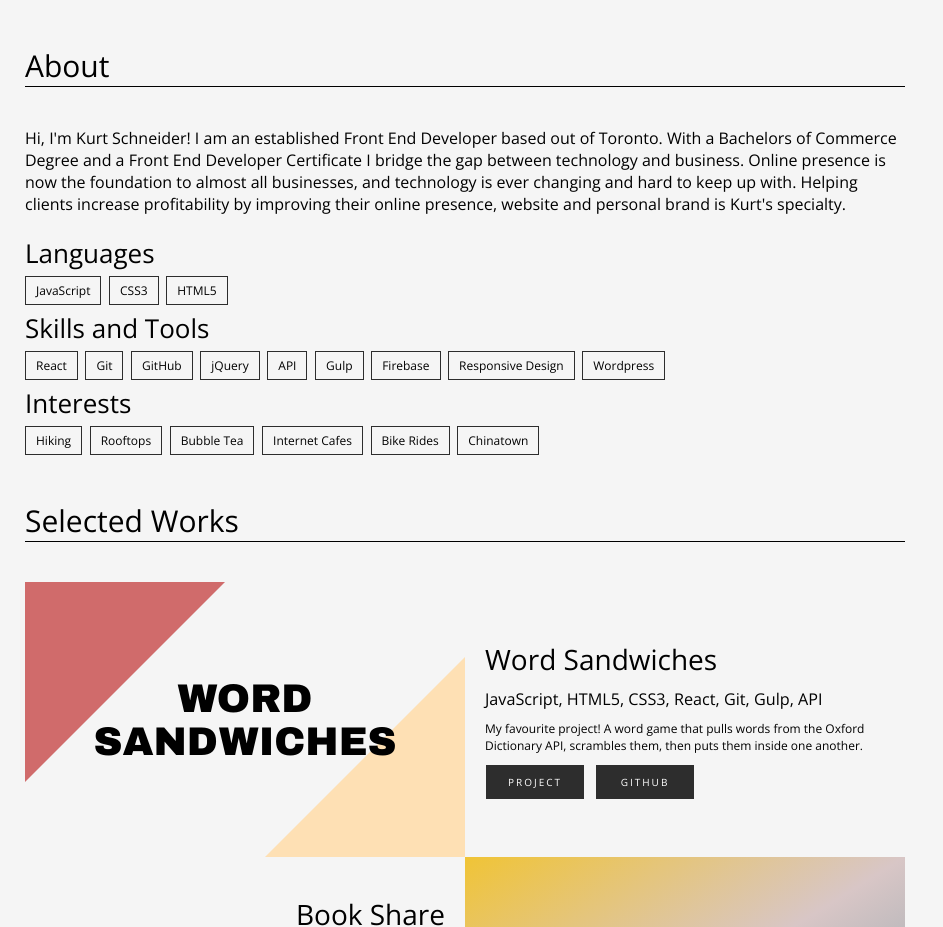
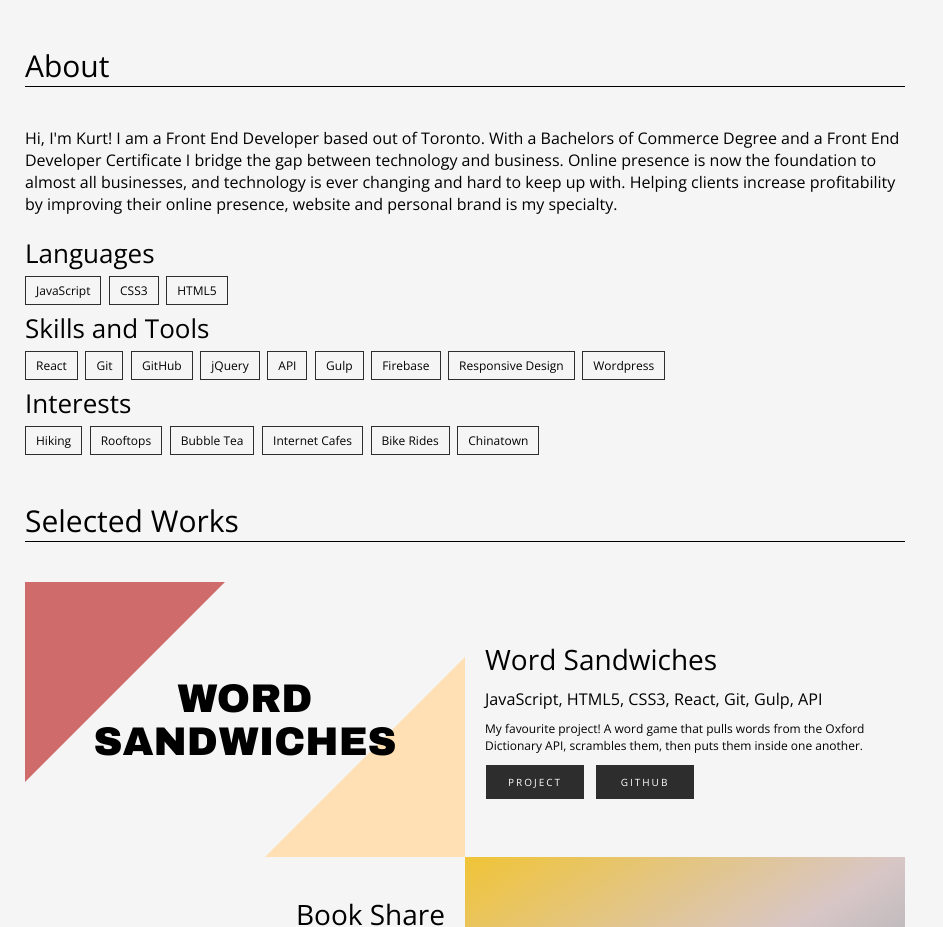
Before and after one commit to kurtwilliam/kurtwilliam, a website: page index.html in a window 1280 px wide. Shown: the part 820-1747 px from the top of the page, without its empty margins (0-943 px from the left). Drawn offline with nearby package versions, Linux system fonts and the light colour scheme; files that its build step writes are made by us from their sources.

```diff
--- a/index.html
+++ b/index.html
@@ -55,7 +55,7 @@
 		<section class="wrapper clearfix">
 			<div class="about">
 				<h3 id="about">About</h3>
-				<p>Hi, I'm Kurt Schneider! I am an established Front End Developer based out of Toronto. With a Bachelors of Commerce Degree and a Front End Developer Certificate I bridge the gap between technology and business. Online presence is now the foundation to almost all businesses, and technology is ever changing and hard to keep up with. Helping clients increase profitability by improving their online presence, website and personal brand is Kurt's specialty.</p>
+				<p>Hi, I'm Kurt! I am a Front End Developer based out of Toronto. With a Bachelors of Commerce Degree and a Front End Developer Certificate I bridge the gap between technology and business. Online presence is now the foundation to almost all businesses, and technology is ever changing and hard to keep up with. Helping clients increase profitability by improving their online presence, website and personal brand is my specialty.</p>
 				<div class="aboutList">
 					<h4>Languages</h4>
 						<ul>
```
